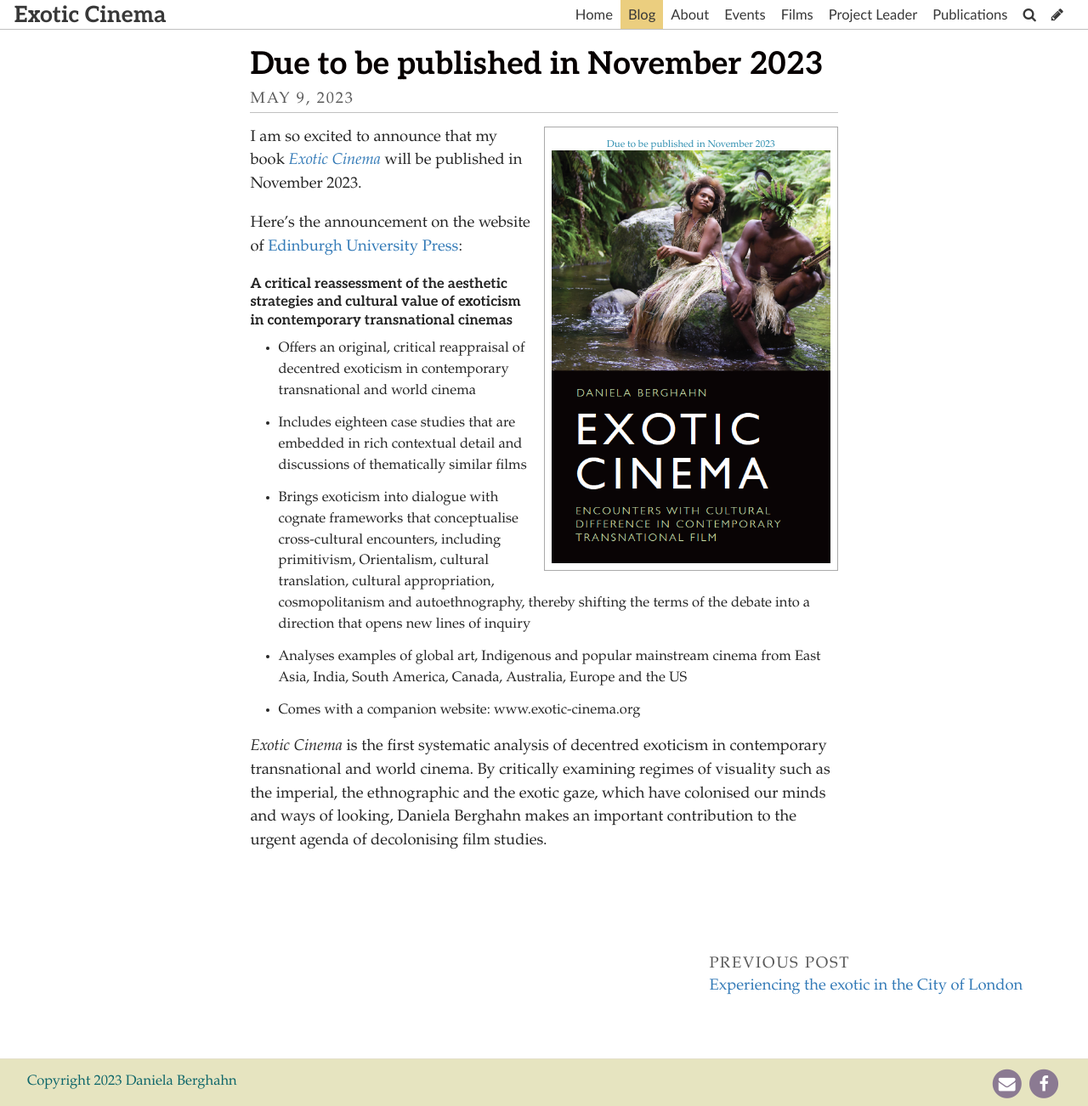
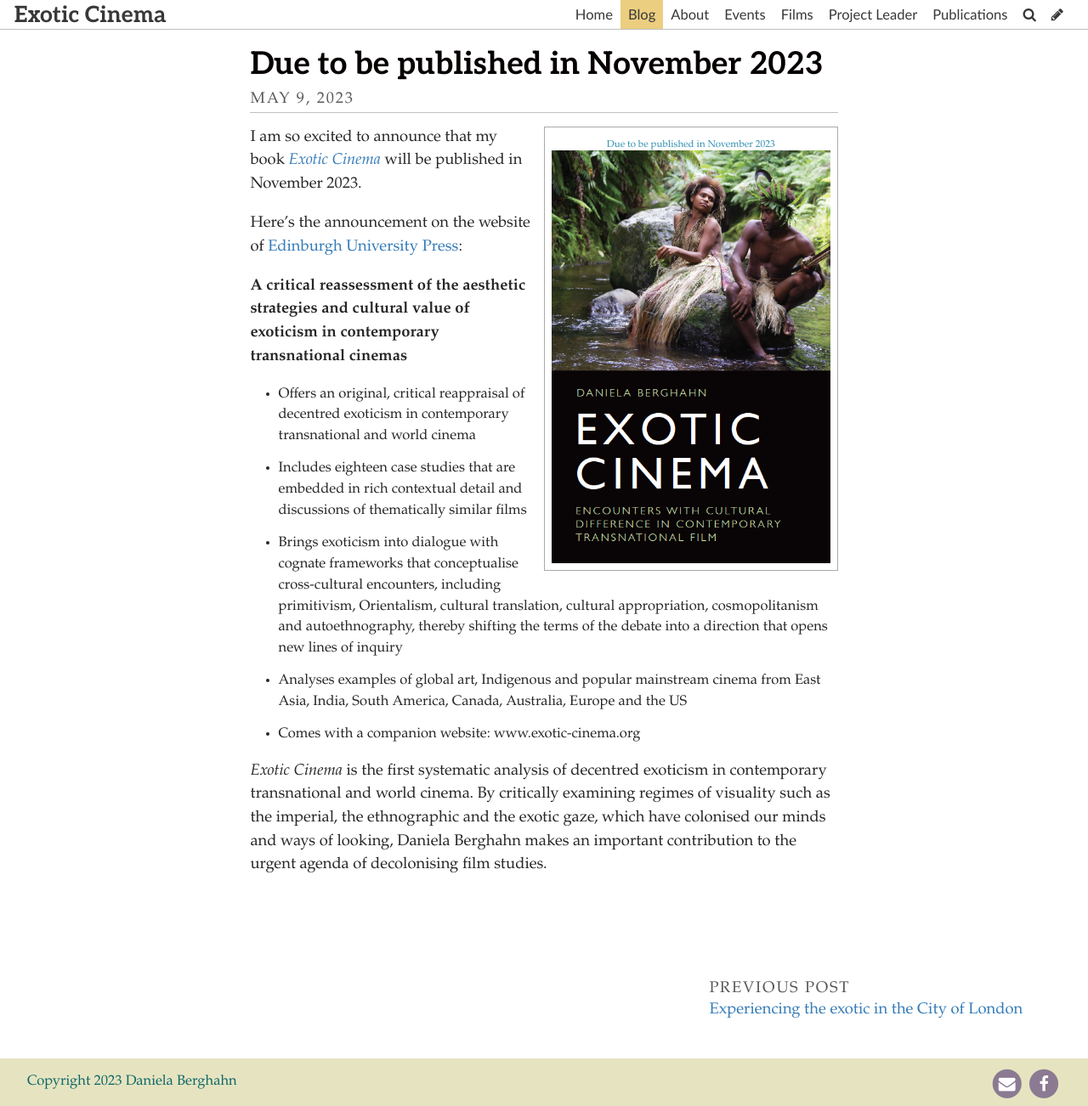
Before and after one commit to publisha/exotic-cinema, a Jekyll site: the page built from _posts/2023-05-09-due-to-be-published-in-november-2023.md, in a window 1280 px wide and 1302 px high. Shown: the whole window at 85% size. Built offline with Jekyll 4.4.1, drawn with Linux system fonts in a browser that asks for light colours; some web fonts are replaced.

```diff
--- a/_posts/2023-05-09-due-to-be-published-in-november-2023.md
+++ b/_posts/2023-05-09-due-to-be-published-in-november-2023.md
@@ -11,7 +11,7 @@ I am so excited to announce that my book [*Exotic Cinema* ](https://edinburghuni
 
 Here's the announcement on the website of [Edinburgh University Press](https://edinburghuniversitypress.com/book-exotic-cinema.html):
 
-#### A critical reassessment of the aesthetic strategies and cultural value of exoticism in contemporary transnational cinemas
+**A critical reassessment of the aesthetic strategies and cultural value of exoticism in contemporary transnational cinemas**
 
 * Offers an original, critical reappraisal of decentred exoticism in contemporary transnational and world cinema
 * Includes eighteen case studies that are embedded in rich contextual detail and discussions of thematically similar films
```
